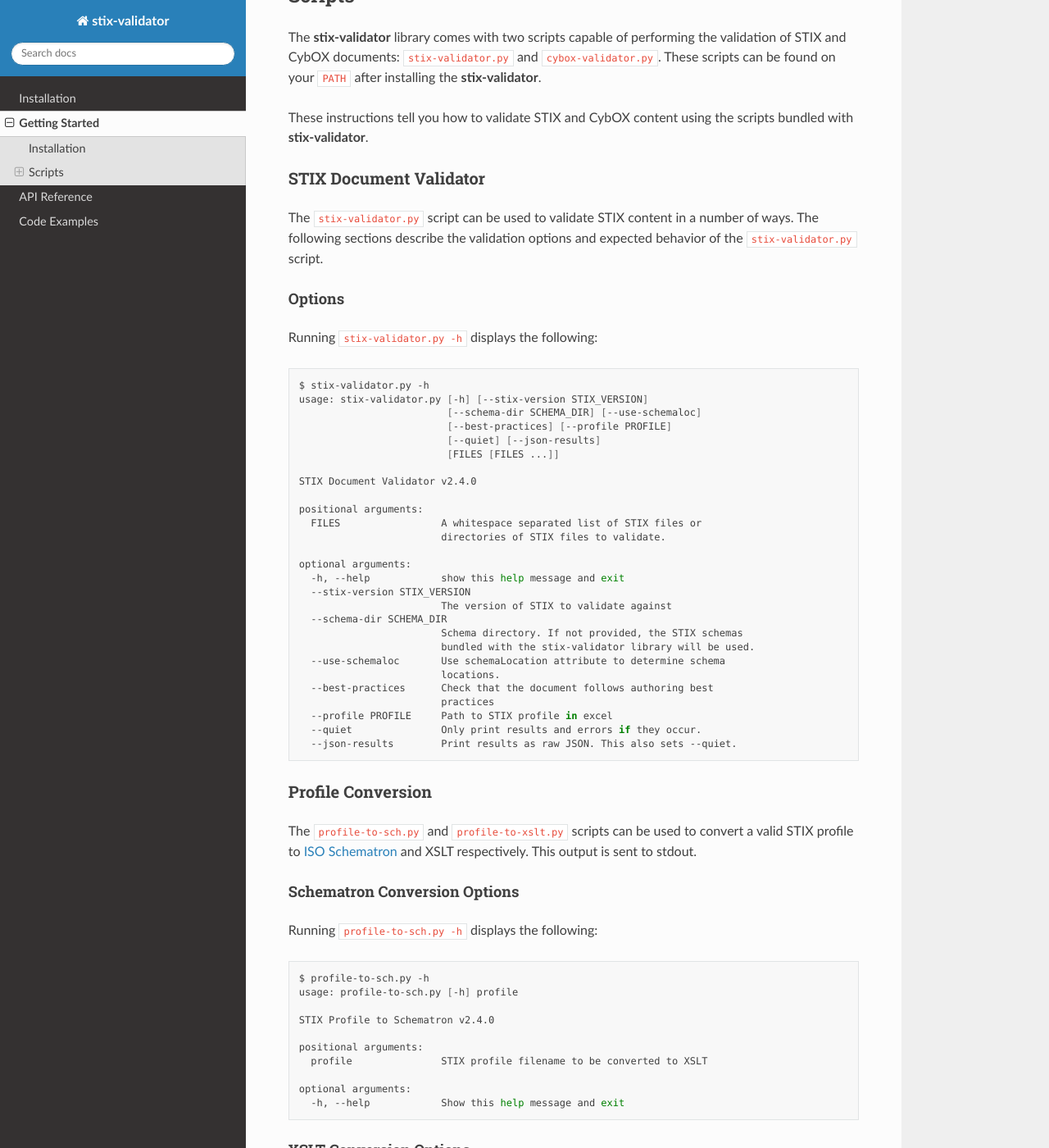
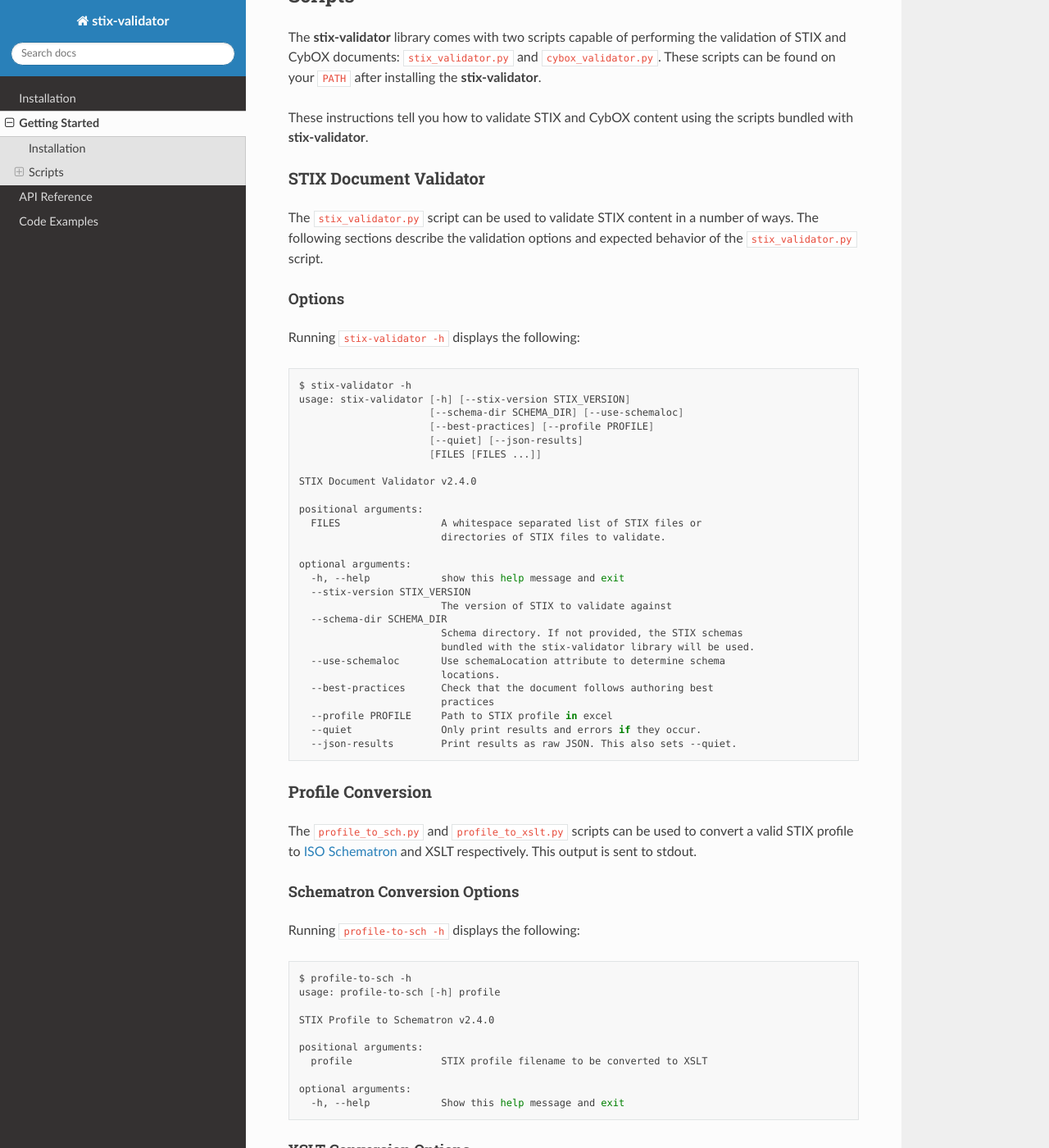
Before and after one commit to STIXProject/stix-validator, a Sphinx documentation site: the page built from docs/getting_started.rst, in a window 1280 px wide and 1400 px high, scrolled down 529 px. Shown: the whole window at 82% size. Built offline with Sphinx 7.4.7 and the Read the Docs theme 2.0.0, drawn with Linux system fonts in a browser that asks for light colours; some of the changed text lies outside the part shown.

```diff
--- a/docs/api/index.rst
+++ b/docs/api/index.rst
@@ -10,8 +10,8 @@ For examples of how make use of all of this, check out the
 
 .. note::
 
-	The **stix-validator** APIs are currently under heavy development. Feel free
-	to check out our `issue tracker`_ to see what we're working on!
+    The **stix-validator** APIs are currently under heavy development. Feel free
+    to check out our `issue tracker`_ to see what we're working on!
 
 .. _issue tracker: https://github.com/STIXProject/stix-validator/issues
 
--- a/docs/getting_started.rst
+++ b/docs/getting_started.rst
@@ -21,8 +21,8 @@ Scripts
 -------
 
 The **stix-validator** library comes with two scripts capable of performing
-the validation of STIX and CybOX documents: ``stix-validator.py`` and
-``cybox-validator.py``. These scripts can be found on your ``PATH`` after
+the validation of STIX and CybOX documents: ``stix_validator.py`` and
+``cybox_validator.py``. These scripts can be found on your ``PATH`` after
 installing the **stix-validator**.
 
 These instructions tell you how to validate STIX and CybOX content using the
@@ -32,23 +32,23 @@ scripts bundled with **stix-validator**.
 STIX Document Validator
 ~~~~~~~~~~~~~~~~~~~~~~~
 
-The ``stix-validator.py`` script can be used to validate STIX content in
+The ``stix_validator.py`` script can be used to validate STIX content in
 a number of ways. The following sections describe the validation options
-and expected behavior of the ``stix-validator.py`` script.
+and expected behavior of the ``stix_validator.py`` script.
 
 Options
 ^^^^^^^
 
-Running :code:`stix-validator.py -h` displays the following:
+Running :code:`stix-validator -h` displays the following:
 
 .. code-block:: bash
 
-    $ stix-validator.py -h
-    usage: stix-validator.py [-h] [--stix-version STIX_VERSION]
-                             [--schema-dir SCHEMA_DIR] [--use-schemaloc]
-                             [--best-practices] [--profile PROFILE]
-                             [--quiet] [--json-results]
-                             [FILES [FILES ...]]
+    $ stix-validator -h
+    usage: stix-validator [-h] [--stix-version STIX_VERSION]
+                          [--schema-dir SCHEMA_DIR] [--use-schemaloc]
+                          [--best-practices] [--profile PROFILE]
+                          [--quiet] [--json-results]
+                          [FILES [FILES ...]]
 
     STIX Document Validator v2.4.0
 
@@ -74,7 +74,7 @@ Running :code:`stix-validator.py -h` displays the following:
 Profile Conversion
 ~~~~~~~~~~~~~~~~~~
 
-The ``profile-to-sch.py`` and ``profile-to-xslt.py`` scripts can be used to convert
+The ``profile_to_sch.py`` and ``profile_to_xslt.py`` scripts can be used to convert
 a valid STIX profile to `ISO Schematron`_ and XSLT respectively. This output is
 sent to stdout.
 
@@ -83,12 +83,12 @@ sent to stdout.
 Schematron Conversion Options
 ^^^^^^^^^^^^^^^^^^^^^^^^^^^^^
 
-Running ``profile-to-sch.py -h`` displays the following:
+Running ``profile-to-sch -h`` displays the following:
 
 .. code-block:: bash
 
-    $ profile-to-sch.py -h
-    usage: profile-to-sch.py [-h] profile
+    $ profile-to-sch -h
+    usage: profile-to-sch [-h] profile
 
     STIX Profile to Schematron v2.4.0
 
@@ -102,12 +102,12 @@ Running ``profile-to-sch.py -h`` displays the following:
 XSLT Conversion Options
 ^^^^^^^^^^^^^^^^^^^^^^^
 
-Running ``profile-to-xslt.py -h`` displays the following:
+Running ``profile-to-xslt -h`` displays the following:
 
 .. code-block:: bash
 
-    $ profile-to-xslt.py -h
-    usage: profile-to-xslt.py [-h] profile
+    $ profile-to-xslt -h
+    usage: profile-to-xslt [-h] profile
 
     STIX Profile to XSLT v2.4.0
 
@@ -125,7 +125,7 @@ document to Schematron.
 
 .. code-block:: bash
 
-    $ profile-to-sch.py valid-stix-profile.xlsx
+    $ profile-to-sch valid-stix-profile.xlsx
 
 
 To save the conversion output, just redirect ``stdout`` to a file using the
@@ -134,7 +134,7 @@ and save the output to the file ``schematron-profile.sch``.
 
 .. code-block:: bash
 
-    $ profile-to-sch.py valid-stix-profile.xlsx > schematron-profile.sch
+    $ profile-to-sch valid-stix-profile.xlsx > schematron-profile.sch
 
 
 Example STIX Schema Validation
@@ -145,9 +145,9 @@ filenames, and/or directories containing STIX content.
 
 .. code-block:: bash
 
-    $ stix-validator.py stix-content.xml another-stix-doc.xml
+    $ stix-validator stix-content.xml another-stix-doc.xml
 
-If these documents were valid, the ``stix-validator.py`` script would print
+If these documents were valid, the ``stix_validator.py`` script would print
 something like the following:
 
 .. code-block:: bash
@@ -165,23 +165,23 @@ something like the following:
 CybOX Document Validator
 ~~~~~~~~~~~~~~~~~~~~~~~~
 
-The ``cybox-validator.py`` script can be used to perform XML Schema validation
+The ``cybox_validator.py`` script can be used to perform XML Schema validation
 on one or more input CybOX documents. The following sections describe the
-validation options and expected behavior of the ``cybox-validator.py`` script.
+validation options and expected behavior of the ``cybox_validator.py`` script.
 
 Options
 ^^^^^^^
 
-The ``cybox-validator.py`` script provides CybOX XML Schema validation
+The ``cybox_validator.py`` script provides CybOX XML Schema validation
 capabilities to your command line.
 
 .. code-block:: bash
 
-    $ cybox-validator.py -h
-    usage: cybox-validator.py [-h] [--cybox-version LANG_VERSION]
-                              [--schema-dir SCHEMA_DIR] [--use-schemaloc]
-                              [--quiet] [--json-results] [--recursive]
-                              [FILES [FILES ...]]
+    $ cybox-validator -h
+    usage: cybox-validator [-h] [--cybox-version LANG_VERSION]
+                           [--schema-dir SCHEMA_DIR] [--use-schemaloc]
+                           [--quiet] [--json-results] [--recursive]
+                           [FILES [FILES ...]]
 
     CybOX Document Validator v2.4.0
 
@@ -210,9 +210,9 @@ filenames, and/or directories containing CybOX content.
 
 .. code-block:: bash
 
-    $ cybox-validator.py cybox-content.xml another-cybox-doc.xml
+    $ cybox-validator cybox-content.xml another-cybox-doc.xml
 
-If these documents were valid, the ``cybox-validator.py`` script would print
+If these documents were valid, the ``cybox_validator.py`` script would print
 something like the following:
 
 .. code-block:: bash
@@ -233,13 +233,13 @@ Exit Codes
 Exit status codes for the **stix-validator** bundled scripts are
 defined within :mod:`sdv.codes` module.
 
-When invoking the ``stix-validator.py`` or ``cybox-validator.py`` scripts from
+When invoking the ``stix_validator.py`` or ``cybox_validator.py`` scripts from
 another process, developers can inspect the exit code after execution to
 determine the results of the validation attempt. Exit status codes can be
 combined via bitmasks to convey multiple results (multiple files validated
 and/or multiple validation methods selected).
 
-The following script demonstrates an example of invoking ``stix-validator.py``
+The following script demonstrates an example of invoking ``stix_validator.py``
 from another Python script.
 
 .. code-block:: python
@@ -250,7 +250,7 @@ from another Python script.
     import sdv.codes as codes # STIX Document Validator exit codes
 
     ARGS = [
-        'stix-validator.py',
+        'stix_validator',
         '--best-practices',
         '--profile',
         'stix-profile.xlsx',
@@ -282,7 +282,7 @@ from another Python script.
 
 .. note::
 
-    Invoking ``stix-validator.py`` or ``cybox-validator.py`` as a subprocess
+    Invoking ``stix_validator.py`` or ``cybox_validator.py`` as a subprocess
     may not always be the best method for validating STIX documents from a
     Python script. The :mod:`sdv` module contains methods for performing STIX
     and CybOX validation!
```
Also changed, not shown: README.rst (+35 -35 lines).
